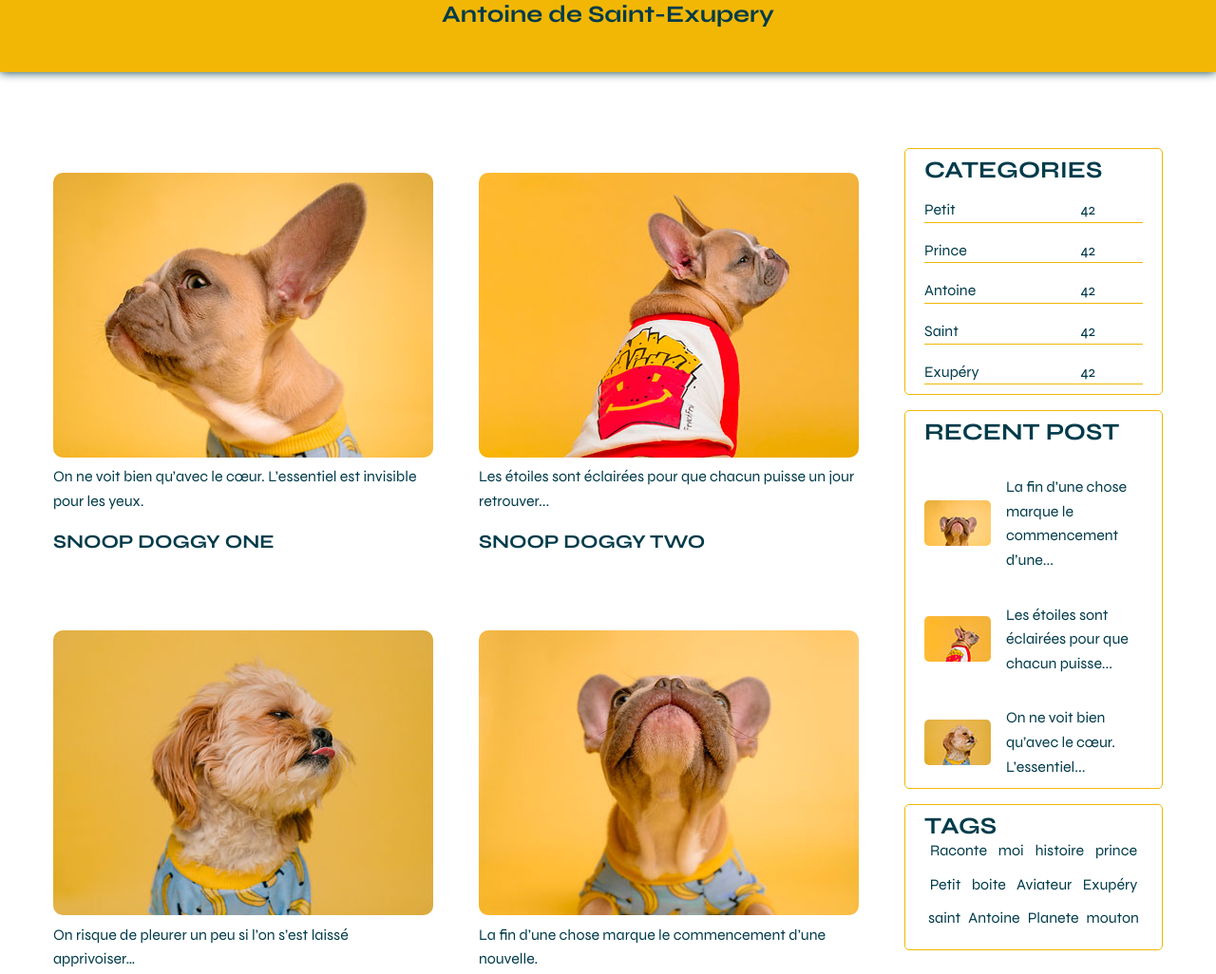
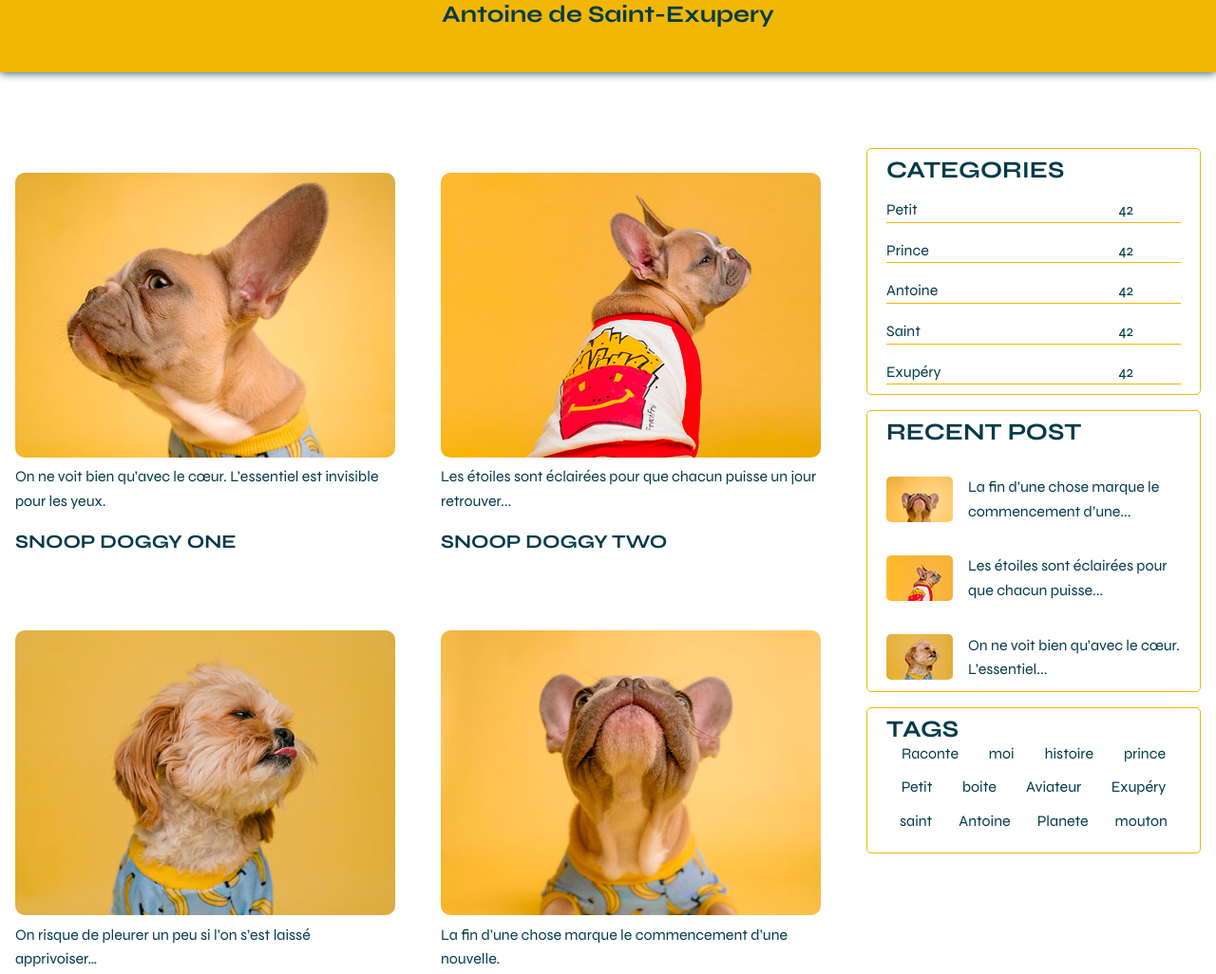
Before and after one commit to requiemcreatif/alain-personal-blog, a plain HTML site: page index.html in a window 1280 px wide. Shown: the part 729-1755 px from the top of the page at 95% size. Drawn offline with Linux system fonts and the light colour scheme.

Commit message:
responsiveness fixed part two

```diff
--- a/css/style.css
+++ b/css/style.css
@@ -5,8 +5,8 @@
 /* MAIN LAYOUT */
 
 .main {
-  max-width: 1200px;
-  margin: 0 auto;
+  /* max-width: 1200px;
+  margin: 0 auto; */
 }
 .banner h1 {
   font-size: 3.5em;
```
